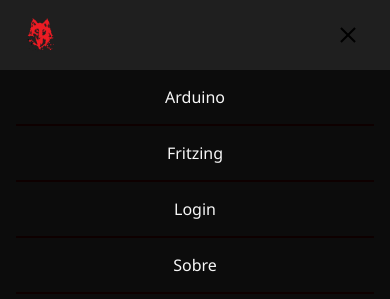
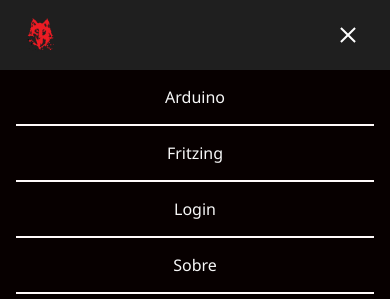
Before and after one commit to GabpsX/GabpsX.github.io, a plain HTML site: page index.html in a window 390 px wide. Both pictures are taken after a click on the button "Abrir Menu". Drawn offline with Linux system fonts and the light colour scheme; files that its build step writes are made by us from their sources; files whose address does not match are found by name.

Commit message:
Update style.css

```diff
--- a/docs/style.css
+++ b/docs/style.css
@@ -196,7 +196,7 @@
     width: 100%;
     top: 70px;
     right: 0px;
-    background: #0c0c0c;
+    background: #070000;
     transition: 0.6s;
     z-index: 1000;
     height: 0px;
@@ -204,7 +204,7 @@
     overflow-y: hidden;
     text-align: center;
     font-family: 'Segoe UI', Tahoma, Verdana, sans-serif;
-    color:blue;
+    color:rgb(27, 27, 226);
   }
   #nav.active #menu {
     height: calc(100vh - 70px);
@@ -214,7 +214,7 @@
   #menu a {
     padding: 1rem 0;
     margin: 0 1rem;
-    border-bottom: 2px solid rgb(14, 0, 0);
+    border-bottom: 2px solid rgb(255, 250, 250);
   }
   #btn-mobile {
     display: flex;
@@ -239,9 +239,12 @@
     margin-top: 5px;
     transition: 0.2s;
     position: relative;
+    background-color: #fff;
+
   }
   #nav.active #hamburger {
     border-top-color: transparent;
+
   }
   #nav.active #hamburger::before {
     transform: rotate(135deg);
```
